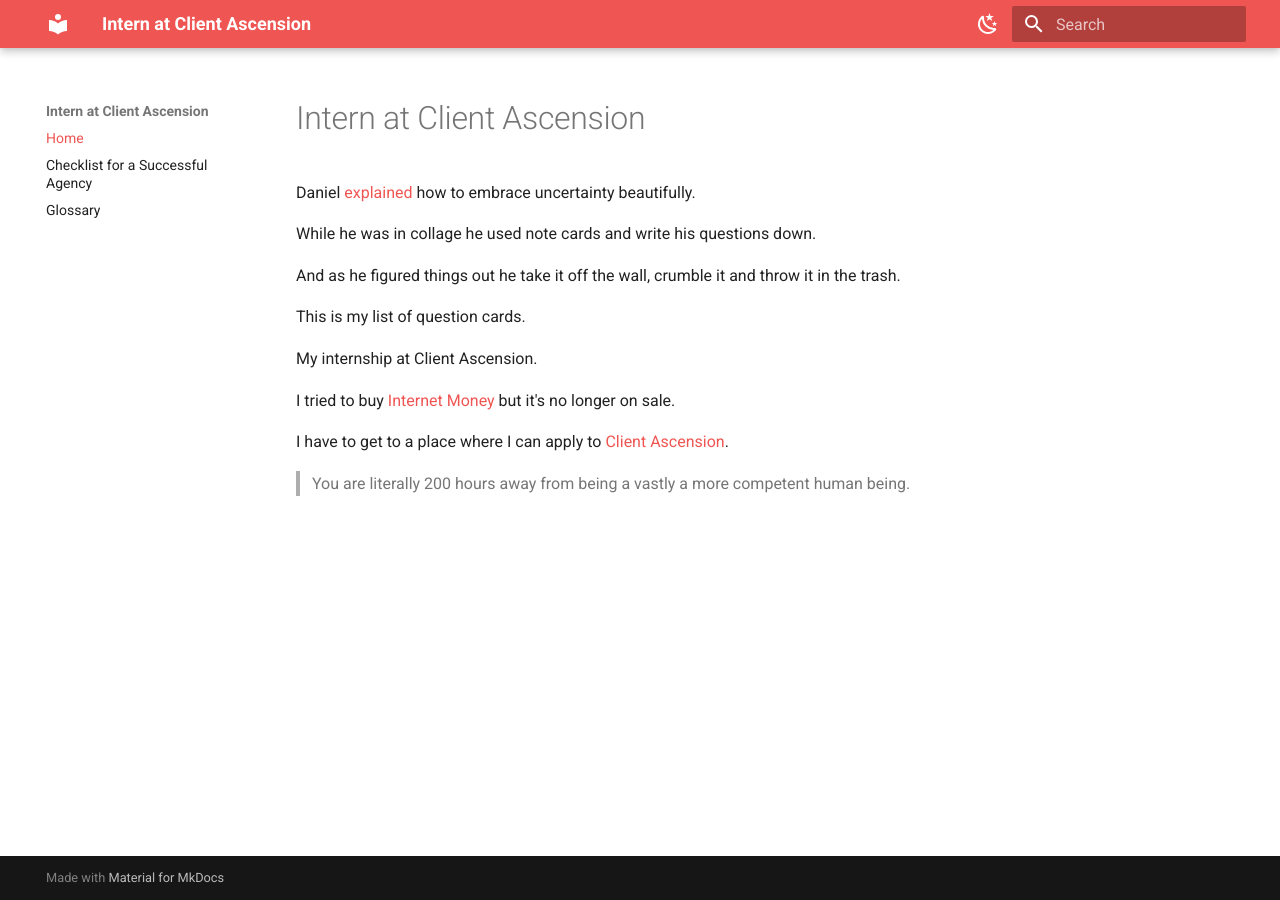
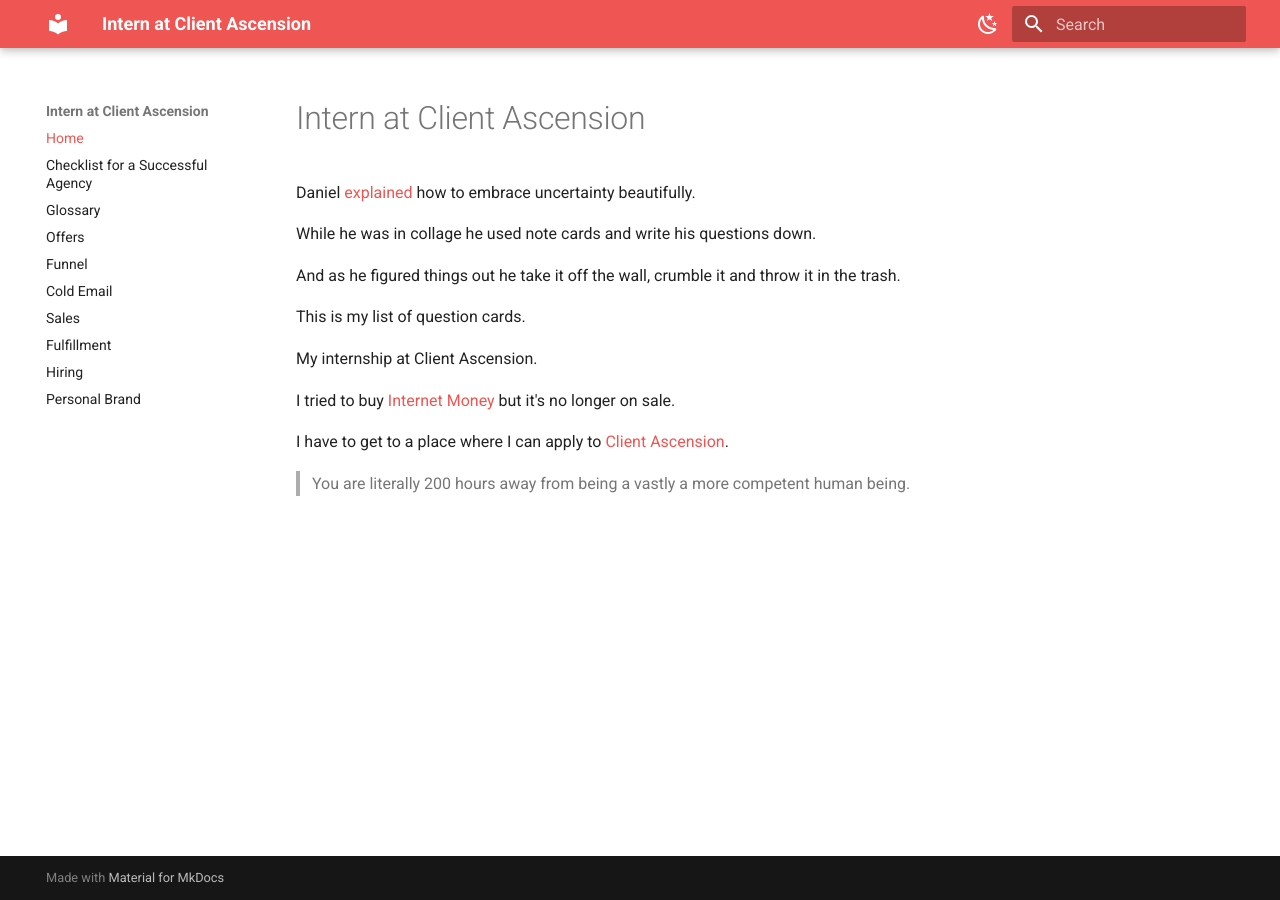
Before and after one commit to kantarcise/stopbeingpoor, an MkDocs documentation site: the page built from docs/index.md, in a window 1280 px wide. Built offline with MkDocs 1.6.1 and Material for MkDocs 9.7.7, drawn with Linux system fonts in a browser that asks for light colours.

Commit message:
add checklist items ✅

```diff
--- a/mkdocs.yml
+++ b/mkdocs.yml
@@ -17,3 +17,10 @@
   - Home: index.md
   - Checklist for a Successful Agency: checklist_for_agency.md
   - Glossary: glossary.md
+  - Offers: offers.md
+  - Funnel: funnel.md
+  - Cold Email: cold_email.md
+  - Sales: sales.md
+  - Fulfillment: fulfillment.md
+  - Hiring: hiring.md
+  - Personal Brand: personal_brand.md
```
